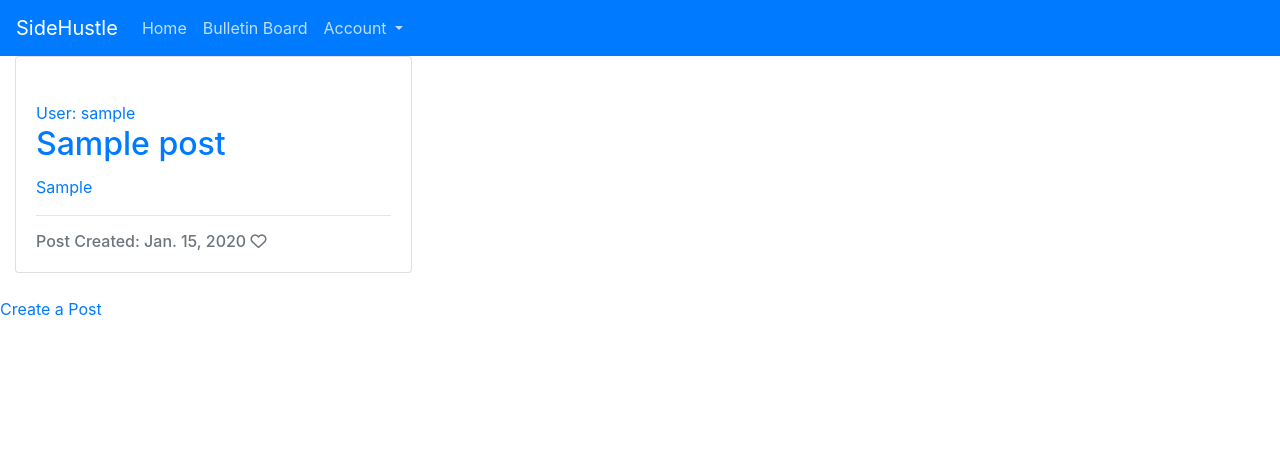
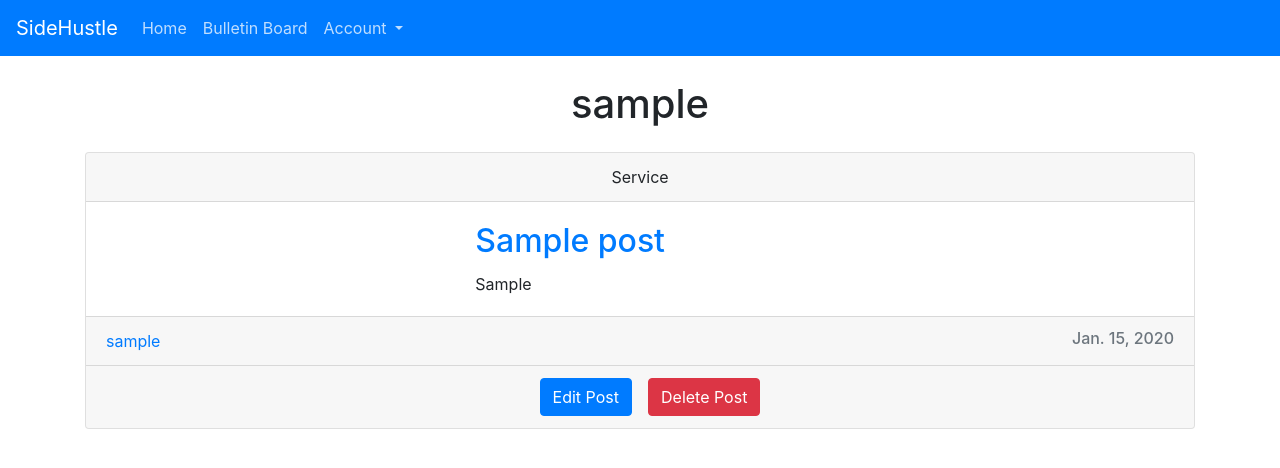
Before and after one commit to adammkeane/work-app-pp4, a Django app: page /profile/1/ in a window 1280 px wide. Shown: the top 468 px of the page. Run offline with Django 3.2, Linux system fonts and the light colour scheme; tables that the repository leaves empty hold one stand-in row (values such as "Sample post"); some libraries are stand-ins or nearby versions.

Commit message:
Add pagination code, username heading and latest bulletin post html to profile page

```diff
--- a/templates/bulletin.html
+++ b/templates/bulletin.html
@@ -29,16 +29,15 @@
             </div>
         </div>
         <div class="card-footer row no-gutters">
-            <div class="col">
+            <div class="col text-left">
                 <a href="{% url 'profile' post.username.pk %}">{{ post.username }}</a>
             </div>
             <div class="col text-right">
-                <p class="card-text text-muted h6">Post Created: {{ post.just_date }}</p>
+                <p class="card-text text-muted h6">{{ post.just_date }}</p>
             </div>
         </div>
     </div>
 </div>
-
 {% endfor %}
 
 {% if is_paginated %}
--- a/templates/profile.html
+++ b/templates/profile.html
@@ -2,29 +2,77 @@
 {% load static %}
 
 {% block content %}
+
 {% for post in post_list %}
-<div class="col-md-4">
-    <div class="card mb-4">
-        <div class="card-body">
-            <div class="image-container">
-                {% if "placeholder" in post.featured_image.url %}
-                <img class="card-img-top" src="{% static 'images/side-hustle-logo-2.PNG' %}">
-                {% else %}
-                <img class="card-img-top" src=" {{ post.featured_image.url }}">
-                {% endif %}
-                <div class="image-flash">
-                    <a href="{% url 'profile' post.username.pk %}">User: {{ post.username }}</a>
+{% if forloop.counter < 2 %}
+<div class="container justify-content-center text-center">
+    <div class="mt-4">
+        <h1>{{ post.username }}</h1>
+    </div>
+</div>
+{% endif %}
+{% endfor %}
+
+{% for post in post_list %}
+<div class="container mt-4">
+    <div class="card">
+        <div class="card-header text-center">
+            {{ post.get_post_type_display }}
+        </div>
+        <div class="row no-gutters">
+            <div class="col-4">
+                <div class="card-body">
+                    {% if "placeholder" in post.featured_image.url %}
+                    <img class="rounded img-fluid" src="{% static 'images/full_logo_transparent.png' %}">
+                    {% else %}
+                    <img class="rounded img-fluid" src=" {{ post.featured_image.url }}">
+                    {% endif %}
                 </div>
             </div>
-            <a href="{% url 'post_detail' post.slug post.id %}" class="post-link">
-                <h2 class="card-title">{{ post.title }}</h2>
-                <p class="card-text">{{ post.blurb }}</p>
-            </a>
-            <hr />
-            <p class="card-text text-muted h6">Post Created: {{ post.just_date }} <i class="far fa-heart"></i></p>
+            <div class="col-8">
+                <div class="card-body">
+                    <a href="{% url 'post_detail' post.slug post.id %}">
+                        <h2 class="card-title">{{ post.title }}</h2>
+                    </a>
+                    <p class="card-text">{{ post.blurb }}</p>
+                </div>
+            </div>
+        </div>
+        <div class="card-footer row no-gutters">
+            <div class="col text-left">
+                <a class="card-text" href="{% url 'profile' post.username.pk %}">{{ post.username }}</a>
+            </div>
+            <div class="col text-right">
+                <p class="card-text text-muted h6">{{ post.just_date }}</p>
+            </div>
+        </div>
+        <div class="card-footer row no-gutters text-center">
+            <div class="col text-right mx-2">
+                <a class="btn btn-primary" href="#">Edit Post</a>
+            </div>
+            <div class="col text-left mx-2">
+                <a class="btn btn-danger" href="#">Delete Post</a>
+            </div>
         </div>
     </div>
 </div>
 {% endfor %}
-<a href="{% url 'post_create' %}"> Create a Post</a>
+{% if is_paginated %}
+<nav aria-label="Page navigation" class="mt-4">
+    <ul class="pagination justify-content-center">
+        {% if page_obj.has_previous %}
+        <li class="page-item"><a href="?page={{ page_obj.previous_page_number }}" class="page-link">&laquo; PREV </a>
+        </li>
+        {% else %}
+        <li class="page-item disabled"><a class="page-link">&laquo; PREV </a></li>
+        {% endif %}
+        {% if page_obj.has_next %}
+        <li class="page-item"><a href="?page={{ page_obj.next_page_number }}" class="page-link"> NEXT &raquo;</a></li>
+        {% else %}
+        <li class="page-item disabled"><a class="page-link"> NEXT &raquo;</a></li>
+        {% endif %}
+    </ul>
+</nav>
+{% endif %}
+
 {%endblock%}
--- a/workapp/views.py
+++ b/workapp/views.py
@@ -29,7 +29,6 @@
 
 
 class PostDetail(View):
-
     def get(self, request, slug, id, *args, **kwargs):
         post = get_object_or_404(Post.objects, slug=slug, id=id)
 
```
